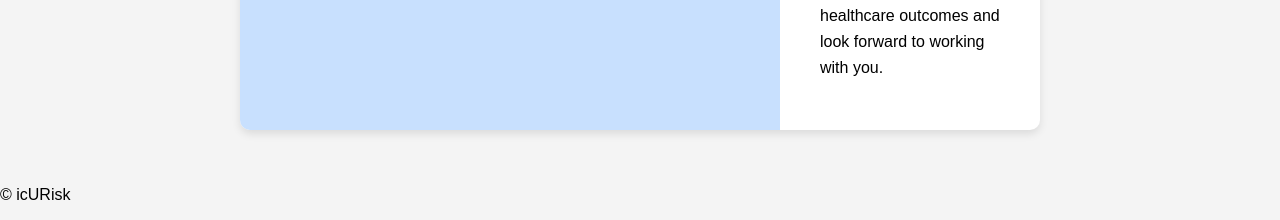
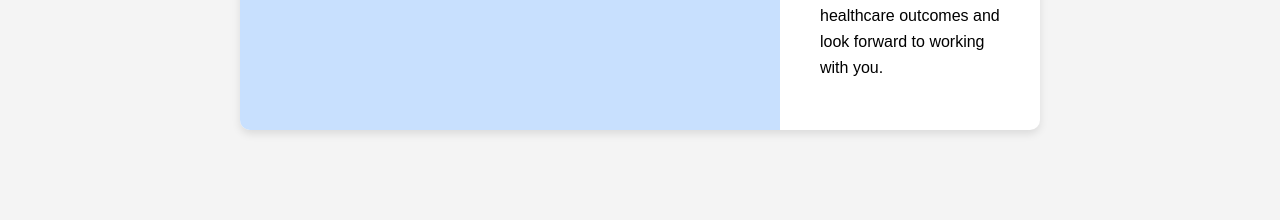
Before and after one commit to icURisk/icURisk.github.io, a plain HTML site: page index.html in a window 1280 px wide. Shown: the part 827-1047 px from the top of the page. After the commit the page ends 997 px from the top, so only its background shows below. Drawn offline with Linux system fonts and the light colour scheme.

Commit message:
Update index.html

```diff
--- a/index.html
+++ b/index.html
@@ -36,7 +36,6 @@
         </div>
     </main>
     <footer>
-        <p>&copy; icURisk </p>
         <script id="messenger-widget-b" src="https://cdn.botpenguin.com/website-bot.js" defer>664f4e5b0c1742d3de48b824,664f4e35d6c55ae5d747cc23</script>
     </footer>
 </body>
```
